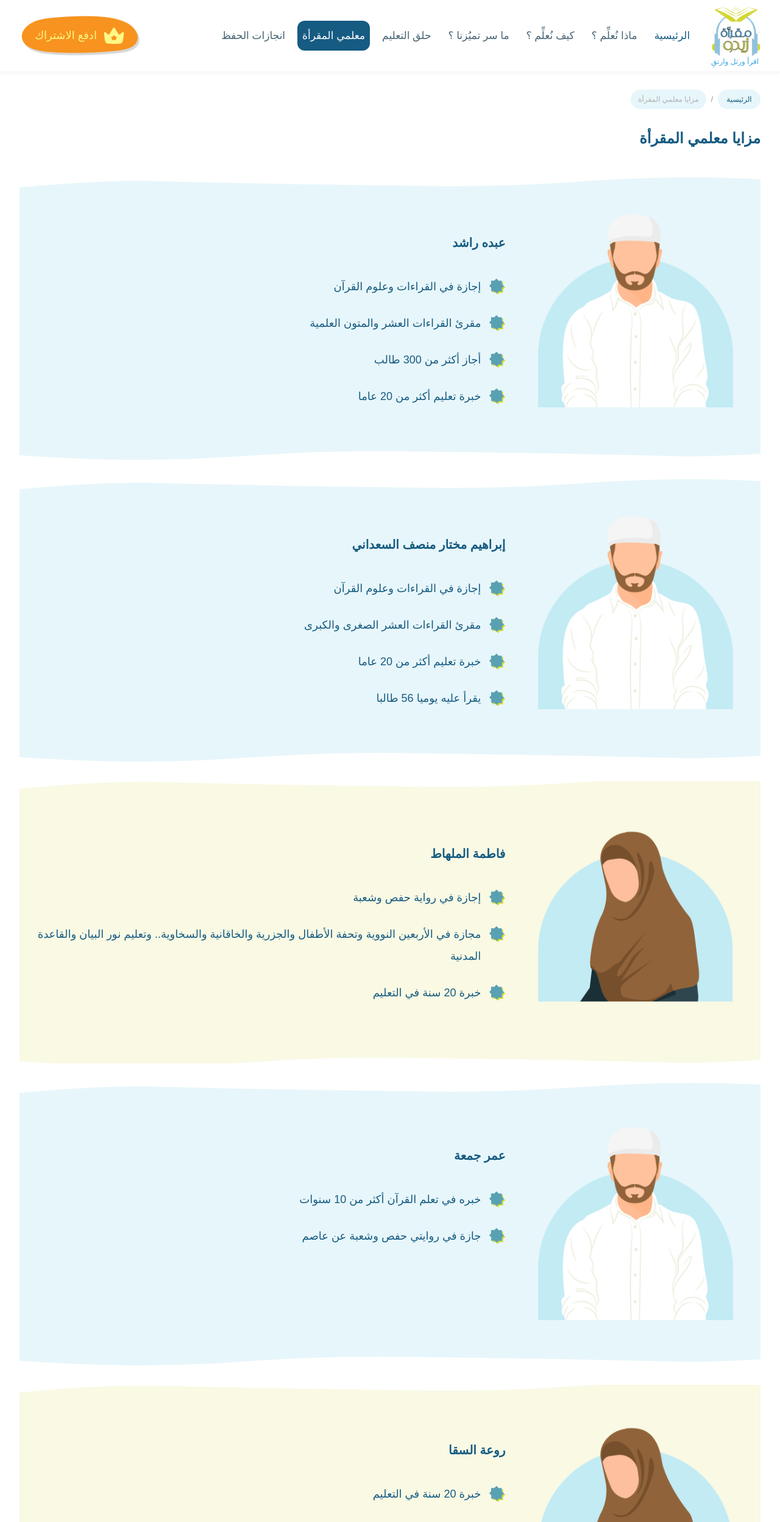
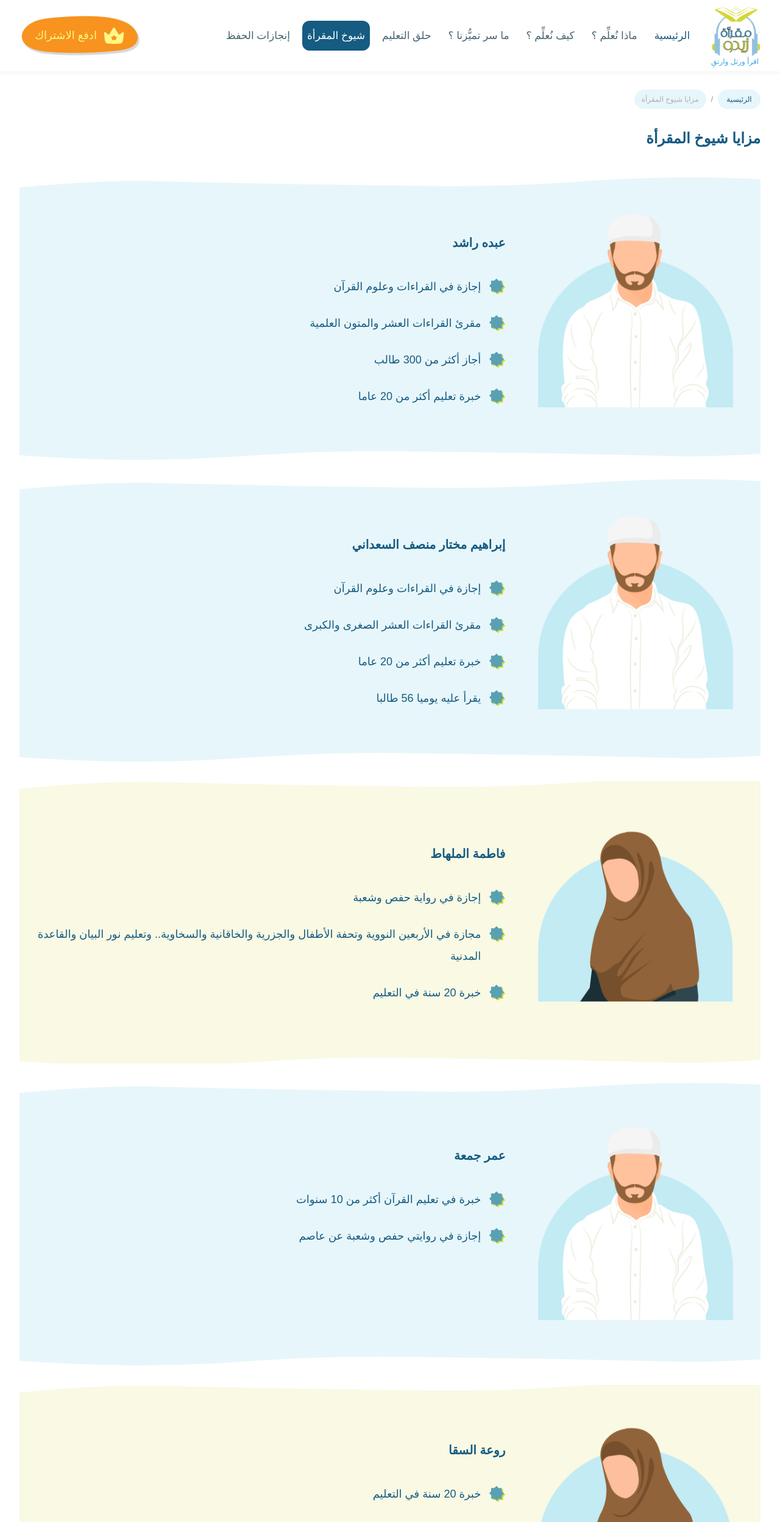
Before and after one commit to mohamedAliKhattab/maqraa-zido, a Next.js app: page /teachers in a window 1280 px wide. Shown: the top 2496 px of the page at 61% size. Built offline with nearby package versions, Linux system fonts and the light colour scheme; a web font is replaced by a local one.

Commit message:
enhanements

```diff
--- a/components/home/Header.tsx
+++ b/components/home/Header.tsx
@@ -11,7 +11,7 @@ const Header = () => {
   return (
     <section
       id="header-section"
-      className="header relative min-h-[660px] overflow-hidden bg-maqraaLightBlue-100 pb-[100px]"
+      className="header relative min-h-[660px] overflow-hidden bg-maqraaLightBlue-100 pb-[100px] xl:flex xl:min-h-screen xl:items-center xl:justify-center"
     >
       <div
         // data-aos="fade-down"
@@ -76,9 +76,13 @@ const Header = () => {
       <div className="container relative z-30 h-full">
         <Row
           gutter={[34, 54]}
-          className="mb-[90px] mt-[70px] h-full items-center justify-center py-10 lg:mt-[90px]"
+          className="mb-[90px] mt-[120px] h-full min-h-[420px] flex-col items-center justify-center py-10 lg:mt-[90px] lg:flex-row 2xl:min-h-[550px]"
         >
-          <Col xs={24} lg={12} className="lg:mr-[-50px] lg:!px-0">
+          <Col
+            xs={24}
+            lg={12}
+            className="max-w-full lg:mr-[-50px] lg:max-w-[50%] lg:!px-0"
+          >
             <div className="header-title flex flex-col items-center  gap-6">
               <div className="relative">
                 {/* <div className="header-cloud absolute top-[-10px] flex h-[110%] w-[110%]  items-center justify-center">
@@ -96,7 +100,7 @@ const Header = () => {
                   className="title-text relative w-fit max-w-[355px] text-center text-[1.8rem] font-medium leading-[3.4rem] text-maqraaDarkBlue sm:text-[2rem] md:max-w-[484px] lg:text-[2.6rem] lg:leading-[4.7rem]"
                 >
                   {/* <span className="absolute left-0 top-[21%] h-[15px] w-full bg-maqraaYellow bg-opacity-80 xl:top-[31%]" /> */}
-                  <span className="drop-shadow-header-title font-bolder relative z-10">
+                  <span className="relative z-10 font-bolder drop-shadow-header-title">
                     {/* drop-shadow-white-3px  */}
                     {HOME.HEADER.TITLE}
                   </span>
@@ -105,7 +109,7 @@ const Header = () => {
                   data-aos="fade-up"
                   data-aos-duration="700"
                   data-aos-easing="ease-in-out"
-                  className="header-slogan drop-shadow-header-slogan mt-5 text-center text-2xl font-extrabold text-white  xl:text-3xl"
+                  className="header-slogan mt-5 text-center text-2xl font-extrabold text-white drop-shadow-header-slogan  xl:text-3xl"
                 >
                   {/* drop-shadow-dark-blue-1px */}
                   {GLOBAL.READ_SLOGAN_DOTS}
@@ -123,7 +127,7 @@ const Header = () => {
               </div>
             </div>
           </Col>
-          <Col xs={24} lg={12} className="lg:!px-16">
+          <Col xs={24} lg={12} className="max-w-full lg:max-w-[50%] lg:!px-16">
             <div
               data-aos="fade-up"
               data-aos-duration="700"
--- a/constants/i18n/ar/global.ts
+++ b/constants/i18n/ar/global.ts
@@ -11,11 +11,11 @@ const GLOBAL = {
     HOME: "الرئيسية",
     WHAT_WE_TEACH: "ماذا نُعلِّم ؟",
     HOW_WE_TEACH: "كيف نُعلِّم ؟",
-    OUR_DISTINCTION: "ما سر تميُزنا ؟",
+    OUR_DISTINCTION: "ما سر تميُّزنا ؟",
     CLASSES: "حلق التعليم",
     SUBSCRIPTION: "ادفع الاشتراك",
-    ACHIEVEMENTS: "انجازات الحفظ",
-    TEACHERS: "معلمي المقرأة",
+    ACHIEVEMENTS: "إنجازات الحفظ",
+    TEACHERS: "شيوخ المقرأة",
   },
   COPYRIGHT: "جميع الحقوق محفوظة  © 2023",
   VIEW_ALL: "مشاهدة الكل",
--- a/constants/i18n/ar/home.ts
+++ b/constants/i18n/ar/home.ts
@@ -65,7 +65,7 @@ const HOME = {
     },
   },
   OUR_SECRET: {
-    TITLE: "ما سر تميُزنا ؟",
+    TITLE: "ما سر تميُّزنا ؟",
     LIST: {
       ITEM1: {
         ID: "",
@@ -151,7 +151,7 @@ const HOME = {
     },
   },
   TEACHERS: {
-    TITLE: "مزايا معلمي المقرأة",
+    TITLE: "مزايا شيوخ المقرأة",
   },
   ACHIEVEMENTS: {
     TITLE: "إنجازات الحفظ في مقرأة زيدو",
--- a/constants/teachersList.ts
+++ b/constants/teachersList.ts
@@ -75,11 +75,11 @@ export const teachersList = [
     description: [
       {
         id: "1",
-        text: "خبره في تعلم القرآن  أكثر من 10 سنوات",
+        text: "خبرة في تعليم القرآن  أكثر من 10 سنوات",
       },
       {
         id: "2",
-        text: "جازة في روايتي حفص وشعبة عن عاصم",
+        text: "إجازة في روايتي حفص وشعبة عن عاصم",
       },
     ],
   },
@@ -110,7 +110,7 @@ export const teachersList = [
   {
     id: "6",
     name: "بنان السمير",
-    gender: "male",
+    gender: "female",
     imageUrl: "assets/teacher-6.png",
     description: [
       {
@@ -418,7 +418,7 @@ export const teachersList = [
       },
       {
         id: "4",
-        text: "جازة في الأربعين النووية",
+        text: "إجازة في الأربعين النووية",
       },
       {
         id: "5",
```
